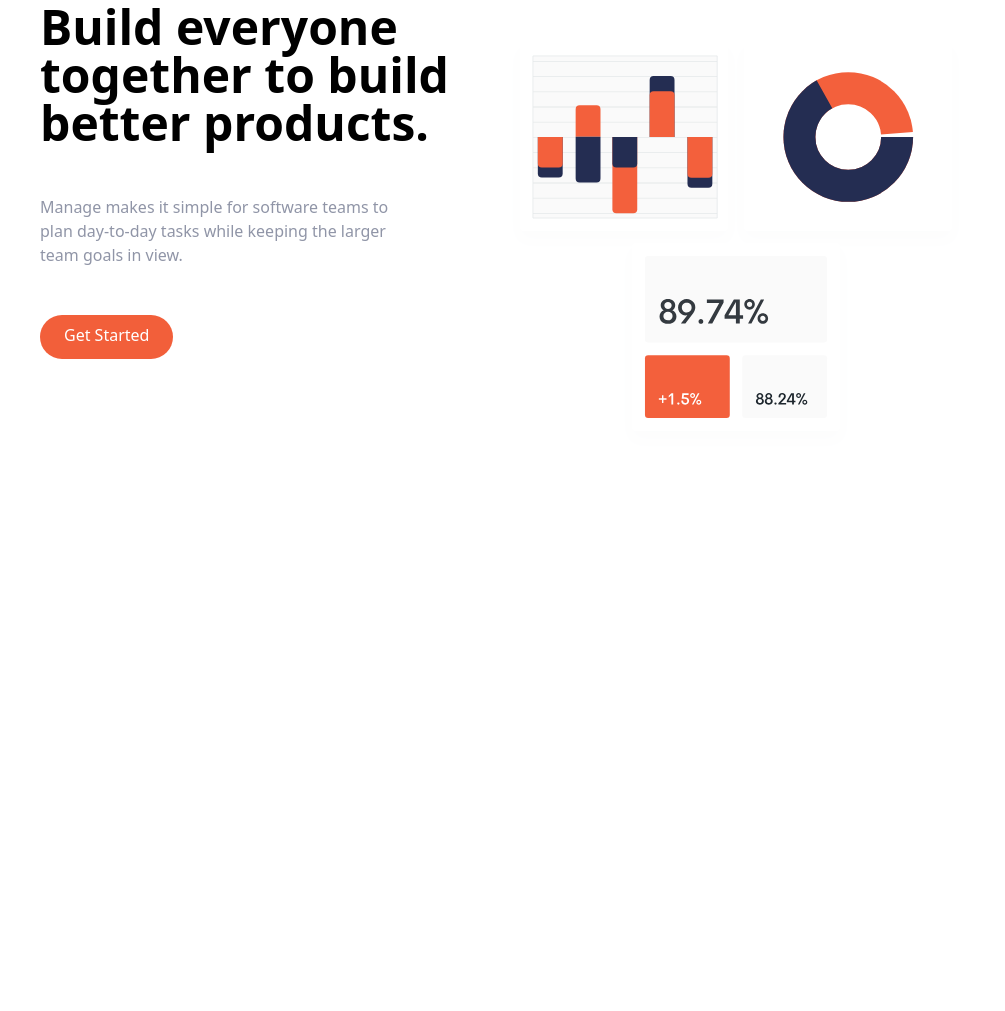
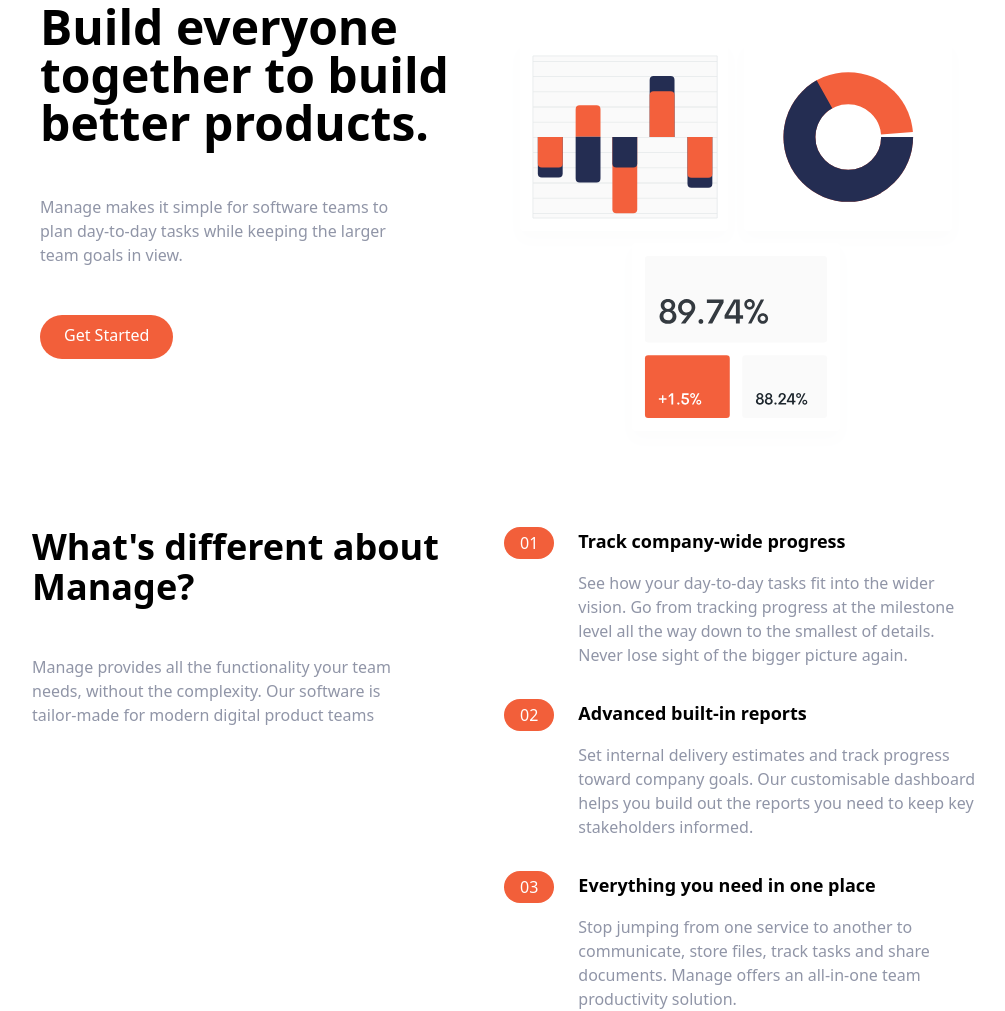
Before and after one commit to ShivamSehgal01/Manage, a website: page src/index.html in a window 1280 px wide. Shown: the part 129-1140 px from the top of the page, without its empty margins (136-1141 px from the left). Before the commit the page ends 800 px from the top, so only its background shows below. Drawn offline with Linux system fonts and the light colour scheme.

Commit message:
Featured Section Complete

```diff
--- a/src/index.html
+++ b/src/index.html
@@ -61,5 +61,123 @@
         </div>
       </div>
     </section>
+
+    <!-- Featured Section -->
+    <section id="feature">
+      <div
+        class="container flex flex-col mx-auto px-4 mt-10 space-y-12 md:space-y-0 md:flex-row"
+      >
+        <!-- What's Difference -->
+        <div class="flex flex-col space-y-12 md:w-1/2">
+          <h2 class="max-w-md text-4xl font-bold text-center md:text-left">
+            What's different about Manage?
+          </h2>
+
+          <p class="max-w-sm text-center text-darkGrayishBlue md:text-left">
+            Manage provides all the functionality your team needs, without the
+            complexity. Our software is tailor-made for modern digital product
+            teams
+          </p>
+        </div>
+
+        <!-- Numbered List -->
+        <div class="flex flex-col space-y-8 md:w-1/2">
+          <!-- list 1 -->
+          <div
+            class="flex flex-col space-y-3 md:space-y-0 md:space-x-6 md:flex-row"
+          >
+            <!-- Heading -->
+            <div class="rounded-l-full bg-brightRedSupLight md:bg-transparent">
+              <div class="flex items-center space-x-2">
+                <div
+                  class="px-4 py-2 text-white rounded-full bg-brightRed md:py-1"
+                >
+                  01
+                </div>
+                <h3 class="text-base font-bold md:mb-4 md:hidden">
+                  Track company-wide progress
+                </h3>
+              </div>
+            </div>
+
+            <div>
+              <h3 class="hidden font-bold text-lg mb-4 md:block">
+                Track company-wide progress
+              </h3>
+              <p class="text-darkGrayishBlue">
+                See how your day-to-day tasks fit into the wider vision. Go from
+                tracking progress at the milestone level all the way down to the
+                smallest of details. Never lose sight of the bigger picture
+                again.
+              </p>
+            </div>
+          </div>
+
+          <!-- list 2 -->
+          <div
+            class="flex flex-col space-y-3 md:space-y-0 md:space-x-6 md:flex-row"
+          >
+            <!-- Heading -->
+            <div class="rounded-l-full bg-brightRedSupLight md:bg-transparent">
+              <div class="flex items-center space-x-2">
+                <div
+                  class="px-4 py-2 text-white rounded-full bg-brightRed md:py-1"
+                >
+                  02
+                </div>
+                <h3 class="text-base font-bold md:mb-4 md:hidden">
+                Advanced built-in reports
+
+              </div>
+            </div>
+
+            <div>
+              <h3 class="hidden font-bold text-lg mb-4 md:block">
+                Advanced built-in reports
+              </h3>
+              <p class="text-darkGrayishBlue">
+                Set internal delivery estimates and track progress toward
+                company goals. Our customisable dashboard helps you build out
+                the reports you need to keep key stakeholders informed.
+              </p>
+            </div>
+          </div>
+
+          <!-- list 3 -->
+          <div
+            class="flex flex-col space-y-3 md:space-y-0 md:space-x-6 md:flex-row"
+          >
+            <!-- Heading -->
+            <div class="rounded-l-full bg-brightRedSupLight md:bg-transparent">
+              <div class="flex items-center space-x-2">
+                <div
+                  class="px-4 py-2 text-white rounded-full bg-brightRed md:py-1"
+                >
+                  03
+                </div>
+                <h3 class="text-base font-bold md:mb-4 md:hidden">
+                    Everything you need in one place
+
+                </h3>
+              </div>
+            </div>
+
+            <div>
+              <h3 class="hidden font-bold text-lg mb-4 md:block">
+                Everything you need in one place
+
+              </h3>
+              <p class="text-darkGrayishBlue">
+                Stop jumping from one service to another to communicate, store
+                files, track tasks and share documents. Manage offers an
+                all-in-one team productivity solution.
+              </p>
+            </div>
+          </div>
+        </div>
+      </div>
+    </section>
+
+
   </body>
 </html>
```
Also changed, not shown: src/css/main.css.
